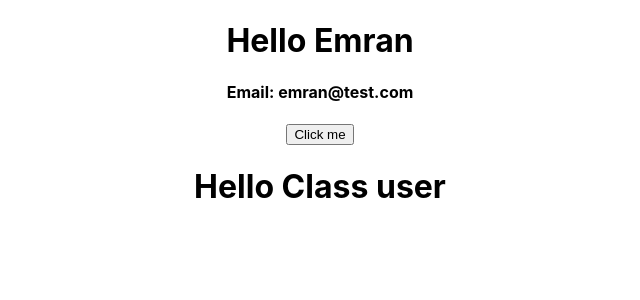
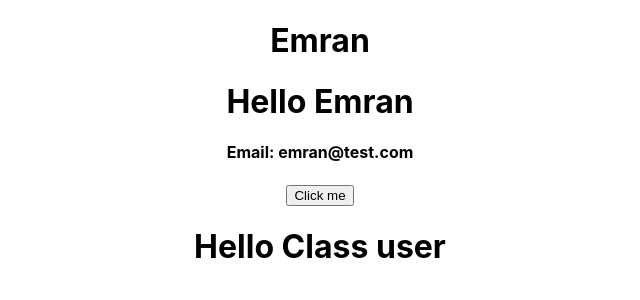
Before and after one commit to emran-shaikh/React-Blog, a React (Create React App) app: page / in a window 1280 px wide. Shown: the top 300 px of the page, without its empty margins (320-960 px from the left). Built offline with nearby package versions, Linux system fonts and the light colour scheme.

Commit message:
Name used now

```diff
--- a/src/App.js
+++ b/src/App.js
@@ -9,6 +9,7 @@
 
       return (
         <div className="App">
+          <h1>{name}</h1>
           <Student name={"Emran"} email={"emran@test.com"} />
           <button onClick={()=>{setName('Shaikh')}}>Click me</button>
           <Users />
```
